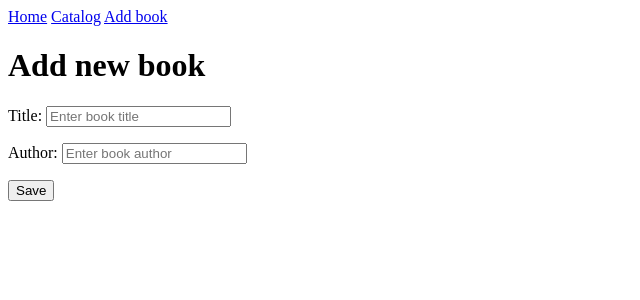
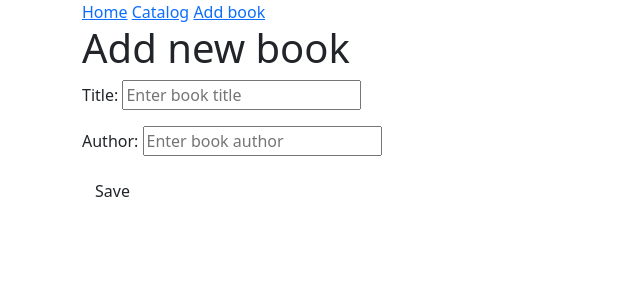
Before and after one commit to pangeon/Bookshelf, a Django app: page /books/add in a window 1280 px wide. Shown: the top 300 px of the page, without its empty margins (0-640 px from the left). Run offline with Django 3.2, Linux system fonts and the light colour scheme.

Commit message:
add static files to project

```diff
--- /dev/null
+++ b/app/bookshelf/static/reset.css
@@ -0,0 +1,366 @@
+/* http://meyerweb.com/eric/tools/css/reset/
+   v2.0-modified | 20110126
+   License: none (public domain)
+*/
+
+html, body, div, span, applet, object, iframe,
+h1, h2, h3, h4, h5, h6, p, blockquote, pre,
+a, abbr, acronym, address, big, cite, code,
+del, dfn, em, img, ins, kbd, q, s, samp,
+small, strike, strong, sub, sup, tt, var,
+b, u, i, center,
+dl, dt, dd, ol, ul, li,
+fieldset, form, label, legend,
+table, caption, tbody, tfoot, thead, tr, th, td,
+article, aside, canvas, details, embed,
+figure, figcaption, footer, header, hgroup,
+menu, nav, output, ruby, section, summary,
+time, mark, audio, video {
+  margin: 0;
+	padding: 0;
+	border: 0;
+	font-size: 100%;
+	font: inherit;
+	vertical-align: baseline;
+}
+
+/* make sure to set some focus styles for accessibility */
+:focus {
+    outline: 0;
+}
+
+/* HTML5 display-role reset for older browsers */
+article, aside, details, figcaption, figure,
+footer, header, hgroup, menu, nav, section {
+	display: block;
+}
+
+body {
+	line-height: 1;
+}
+
+ol, ul {
+	list-style: none;
+}
+
+blockquote, q {
+	quotes: none;
+}
+
+blockquote:before, blockquote:after,
+q:before, q:after {
+	content: '';
+	content: none;
+}
+
+table {
+	border-collapse: collapse;
+	border-spacing: 0;
+}
+
+input[type=search]::-webkit-search-cancel-button,
+input[type=search]::-webkit-search-decoration,
+input[type=search]::-webkit-search-results-button,
+input[type=search]::-webkit-search-results-decoration {
+    -webkit-appearance: none;
+    -moz-appearance: none;
+}
+
+input[type=search] {
+    -webkit-appearance: none;
+    -moz-appearance: none;
+    -webkit-box-sizing: content-box;
+    -moz-box-sizing: content-box;
+    box-sizing: content-box;
+}
+
+textarea {
+    overflow: auto;
+    vertical-align: top;
+    resize: vertical;
+}
+
+/**
+ * Correct `inline-block` display not defined in IE 6/7/8/9 and Firefox 3.
+ */
+
+audio,
+canvas,
+video {
+    display: inline-block;
+    *display: inline;
+    *zoom: 1;
+    max-width: 100%;
+}
+
+/**
+ * Prevent modern browsers from displaying `audio` without controls.
+ * Remove excess height in iOS 5 devices.
+ */
+
+audio:not([controls]) {
+    display: none;
+    height: 0;
+}
+
+/**
+ * Address styling not present in IE 7/8/9, Firefox 3, and Safari 4.
+ * Known issue: no IE 6 support.
+ */
+
+[hidden] {
+    display: none;
+}
+
+/**
+ * 1. Correct text resizing oddly in IE 6/7 when body `font-size` is set using
+ *    `em` units.
+ * 2. Prevent iOS text size adjust after orientation change, without disabling
+ *    user zoom.
+ */
+
+html {
+    font-size: 100%; /* 1 */
+    -webkit-text-size-adjust: 100%; /* 2 */
+    -ms-text-size-adjust: 100%; /* 2 */
+}
+
+/**
+ * Address `outline` inconsistency between Chrome and other browsers.
+ */
+
+a:focus {
+    outline: thin dotted;
+}
+
+/**
+ * Improve readability when focused and also mouse hovered in all browsers.
+ */
+
+a:active,
+a:hover {
+    outline: 0;
+}
+
+/**
+ * 1. Remove border when inside `a` element in IE 6/7/8/9 and Firefox 3.
+ * 2. Improve image quality when scaled in IE 7.
+ */
+
+img {
+    border: 0; /* 1 */
+    -ms-interpolation-mode: bicubic; /* 2 */
+}
+
+/**
+ * Address margin not present in IE 6/7/8/9, Safari 5, and Opera 11.
+ */
+
+figure {
+    margin: 0;
+}
+
+/**
+ * Correct margin displayed oddly in IE 6/7.
+ */
+
+form {
+    margin: 0;
+}
+
+/**
+ * Define consistent border, margin, and padding.
+ */
+
+fieldset {
+    border: 1px solid #c0c0c0;
+    margin: 0 2px;
+    padding: 0.35em 0.625em 0.75em;
+}
+
+/**
+ * 1. Correct color not being inherited in IE 6/7/8/9.
+ * 2. Correct text not wrapping in Firefox 3.
+ * 3. Correct alignment displayed oddly in IE 6/7.
+ */
+
+legend {
+    border: 0; /* 1 */
+    padding: 0;
+    white-space: normal; /* 2 */
+    *margin-left: -7px; /* 3 */
+}
+
+/**
+ * 1. Correct font size not being inherited in all browsers.
+ * 2. Address margins set differently in IE 6/7, Firefox 3+, Safari 5,
+ *    and Chrome.
+ * 3. Improve appearance and consistency in all browsers.
+ */
+
+button,
+input,
+select,
+textarea {
+    font-size: 100%; /* 1 */
+    margin: 0; /* 2 */
+    vertical-align: baseline; /* 3 */
+    *vertical-align: middle; /* 3 */
+}
+
+/**
+ * Address Firefox 3+ setting `line-height` on `input` using `!important` in
+ * the UA stylesheet.
+ */
+
+button,
+input {
+    line-height: normal;
+}
+
+/**
+ * Address inconsistent `text-transform` inheritance for `button` and `select`.
+ * All other form control elements do not inherit `text-transform` values.
+ * Correct `button` style inheritance in Chrome, Safari 5+, and IE 6+.
+ * Correct `select` style inheritance in Firefox 4+ and Opera.
+ */
+
+button,
+select {
+    text-transform: none;
+}
+
+/**
+ * 1. Avoid the WebKit bug in Android 4.0.* where (2) destroys native `audio`
+ *    and `video` controls.
+ * 2. Correct inability to style clickable `input` types in iOS.
+ * 3. Improve usability and consistency of cursor style between image-type
+ *    `input` and others.
+ * 4. Remove inner spacing in IE 7 without affecting normal text inputs.
+ *    Known issue: inner spacing remains in IE 6.
+ */
+
+button,
+html input[type="button"], /* 1 */
+input[type="reset"],
+input[type="submit"] {
+    -webkit-appearance: button; /* 2 */
+    cursor: pointer; /* 3 */
+    *overflow: visible;  /* 4 */
+}
+
+/**
+ * Re-set default cursor for disabled elements.
+ */
+
+button[disabled],
+html input[disabled] {
+    cursor: default;
+}
+
+/**
+ * 1. Address box sizing set to content-box in IE 8/9.
+ * 2. Remove excess padding in IE 8/9.
+ * 3. Remove excess padding in IE 7.
+ *    Known issue: excess padding remains in IE 6.
+ */
+
+input[type="checkbox"],
+input[type="radio"] {
+    box-sizing: border-box; /* 1 */
+    padding: 0; /* 2 */
+    *height: 13px; /* 3 */
+    *width: 13px; /* 3 */
+}
+
+/**
+ * 1. Address `appearance` set to `searchfield` in Safari 5 and Chrome.
+ * 2. Address `box-sizing` set to `border-box` in Safari 5 and Chrome
+ *    (include `-moz` to future-proof).
+ */
+
+input[type="search"] {
+    -webkit-appearance: textfield; /* 1 */
+    -moz-box-sizing: content-box;
+    -webkit-box-sizing: content-box; /* 2 */
+    box-sizing: content-box;
+}
+
+/**
+ * Remove inner padding and search cancel button in Safari 5 and Chrome
+ * on OS X.
+ */
+
+input[type="search"]::-webkit-search-cancel-button,
+input[type="search"]::-webkit-search-decoration {
+    -webkit-appearance: none;
+}
+
+/**
+ * Remove inner padding and border in Firefox 3+.
+ */
+
+button::-moz-focus-inner,
+input::-moz-focus-inner {
+    border: 0;
+    padding: 0;
+}
+
+/**
+ * 1. Remove default vertical scrollbar in IE 6/7/8/9.
+ * 2. Improve readability and alignment in all browsers.
+ */
+
+textarea {
+    overflow: auto; /* 1 */
+    vertical-align: top; /* 2 */
+}
+
+/**
+ * Remove most spacing between table cells.
+ */
+
+table {
+    border-collapse: collapse;
+    border-spacing: 0;
+}
+
+html,
+button,
+input,
+select,
+textarea {
+    color: #222;
+}
+
+
+::-moz-selection {
+    background: #b3d4fc;
+    text-shadow: none;
+}
+
+::selection {
+    background: #b3d4fc;
+    text-shadow: none;
+}
+
+img {
+    vertical-align: middle;
+}
+
+fieldset {
+    border: 0;
+    margin: 0;
+    padding: 0;
+}
+
+textarea {
+    resize: vertical;
+}
+
+.chromeframe {
+    margin: 0.2em 0;
+    background: #ccc;
+    color: #000;
+    padding: 0.2em 0;
+}
--- a/app/bookshelf/templates/base.html
+++ b/app/bookshelf/templates/base.html
@@ -3,6 +3,15 @@
 <head>
     <meta charset="UTF-8">
     <title>{{ name }}</title>
+    {% load static %}
+    <link rel="stylesheet" href="{% static 'reset.css' %}" crossorigin="anonymous">
+    <link rel="stylesheet" href="{% static 'main.css' %}" crossorigin="anonymous">
+    <!-- CSS only -->
+<link href="https://cdn.jsdelivr.net/npm/bootstrap@5.0.2/dist/css/bootstrap.min.css"
+      rel="stylesheet"
+      integrity="sha384-EVSTQN3/azprG1Anm3QDgpJLIm9Nao0Yz1ztcQTwFspd3yD65VohhpuuCOmLASjC"
+      crossorigin="anonymous"
+>
 </head>
 <body>
     <div class="content container">
```
Also changed, not shown: app/bookshelf/static/main.css (added).
